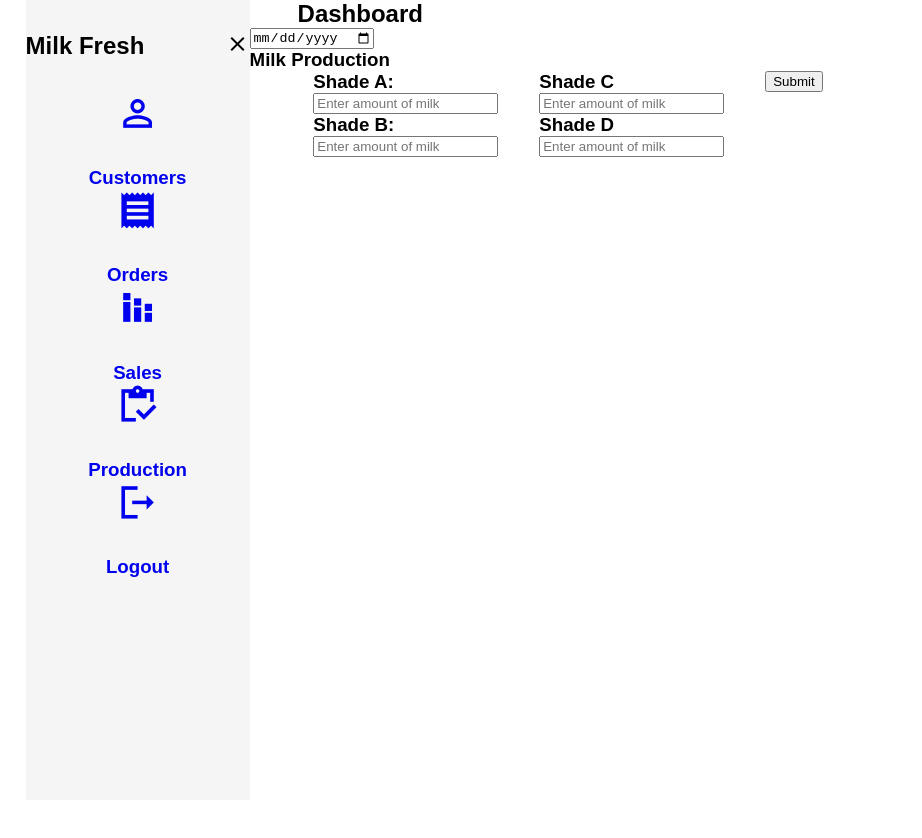
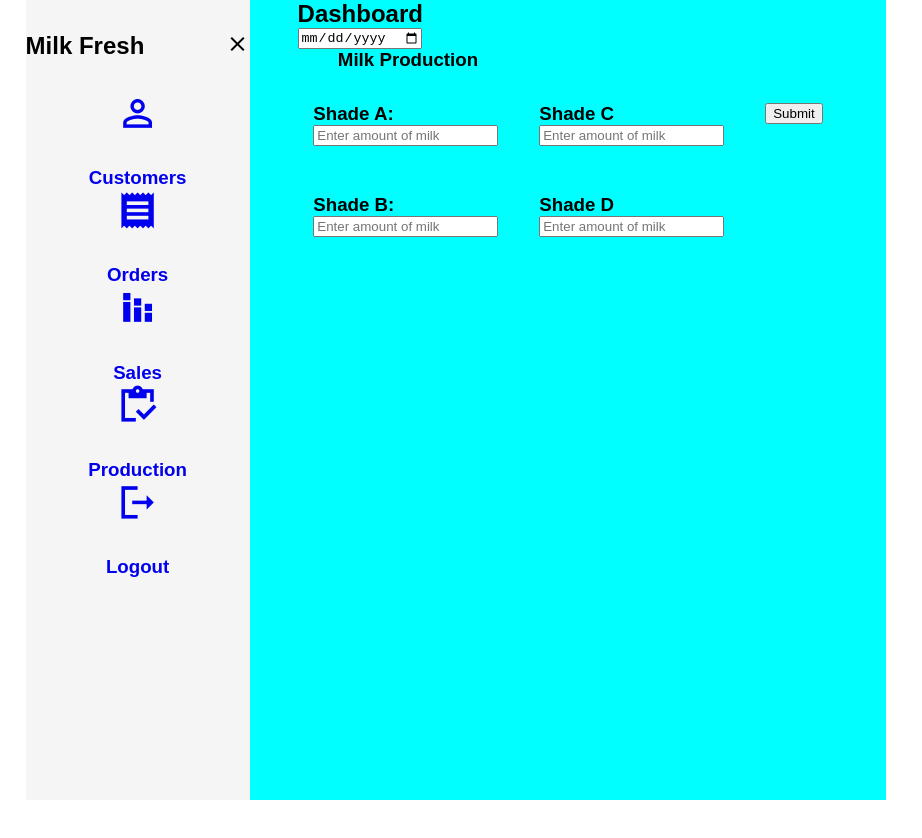
Before and after one commit to KeOdhiambo/Dairy-Farm-project, a plain HTML site: page index.html in a window 1280 px wide. Shown: the whole page, without its empty margins (0-922 px from the left). Drawn offline with Linux system fonts and the light colour scheme.

Commit message:
add main

```diff
--- a/assets/index.css
+++ b/assets/index.css
@@ -76,10 +76,30 @@ aside {
 .shade-1{
     display: flex;
     flex-direction: column;
+    gap: 3rem;
+}
+
+.shade-2{
+    display: flex;
+    flex-direction: column;
+    gap: 3rem;
 }
 .shade{
     display: flex;
     justify-content: space-between;
     width: 80%;
     margin: auto;
+    margin-top: 2rem;
 }
+
+.production h3{
+    text-align: center;
+    margin-right: 20rem;
+}
+.date{
+    margin-left: 3rem;
+}
+
+main{
+    background-color: aqua;
+}
```
Also changed, not shown: index.html (+0 -1 lines).
